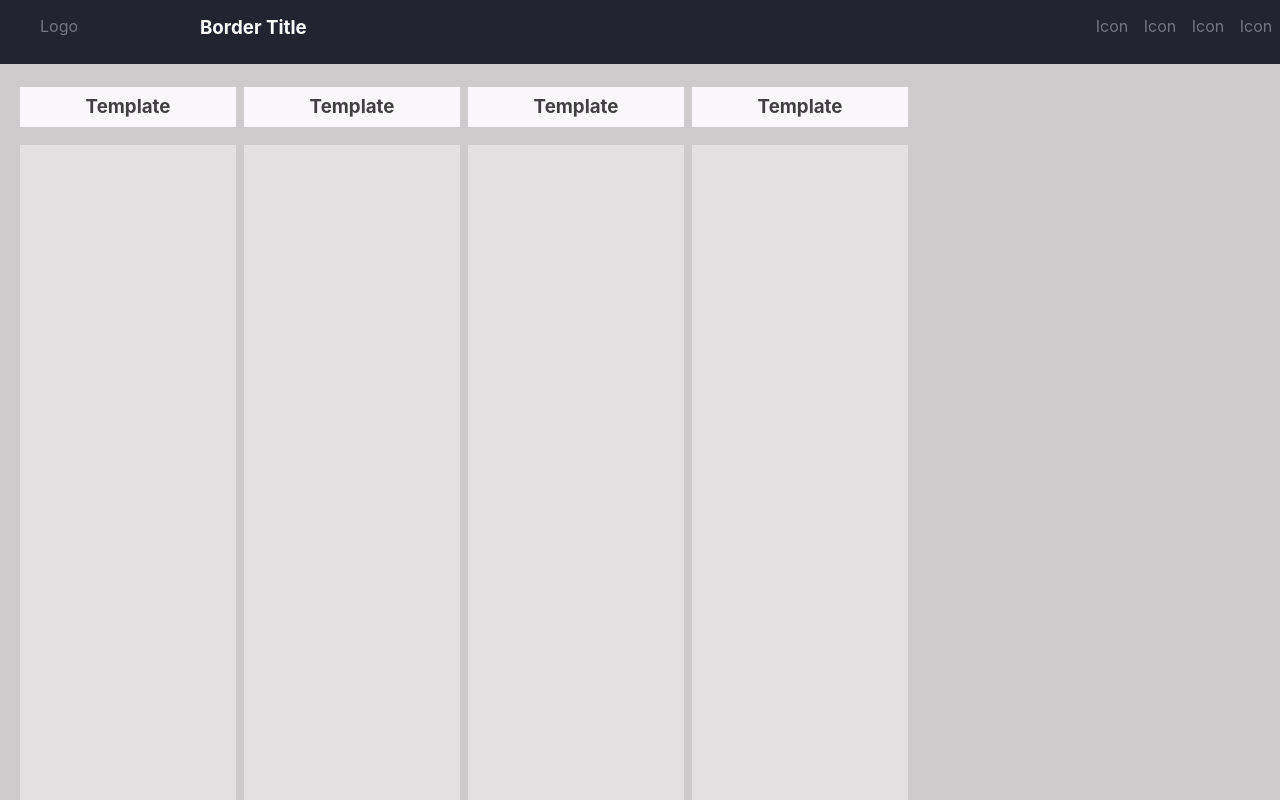
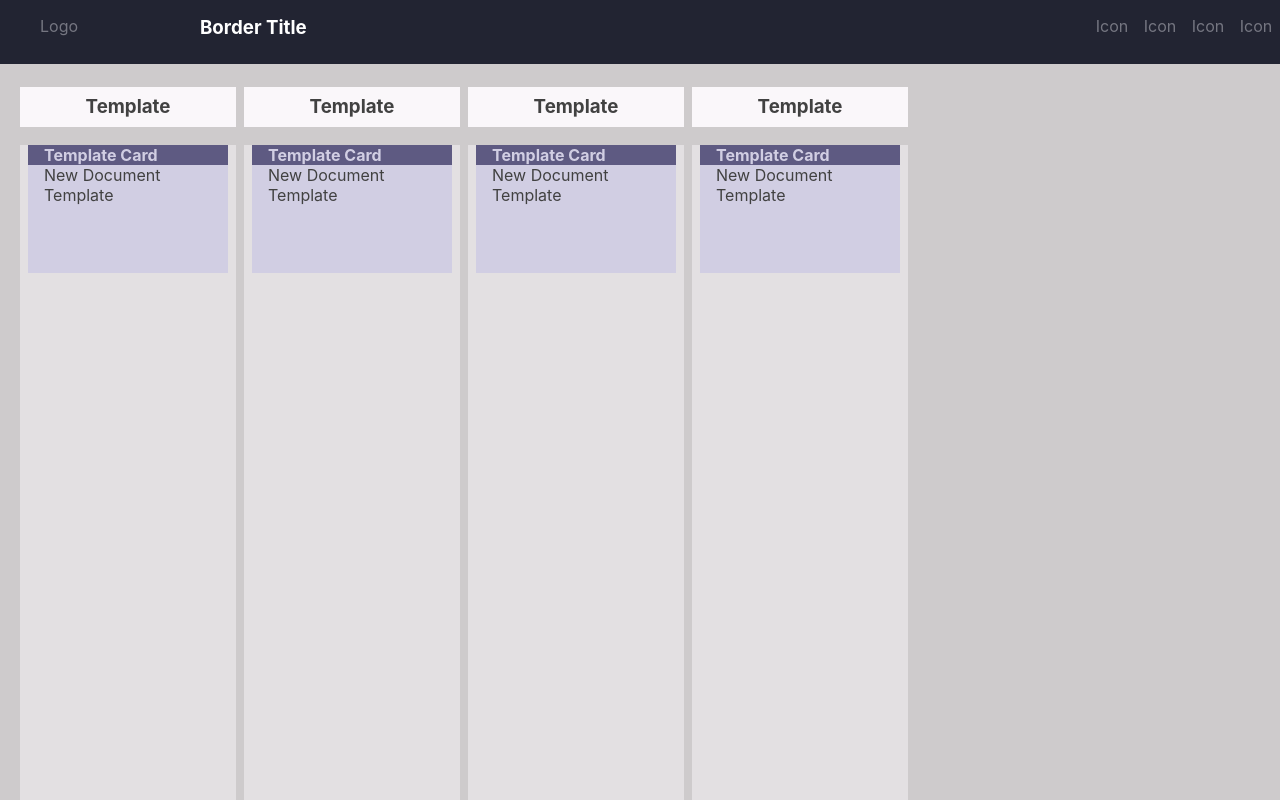
Before and after one commit to techieeliot/project-board, a React (Create React App) app: page / in a window 1280 px wide. Shown: the top 800 px of the page. Built offline with nearby package versions, Linux system fonts and the light colour scheme.

Commit message:
Create Teamplate Card Component closes #3

```diff
--- a/src/App.js
+++ b/src/App.js
@@ -1,6 +1,6 @@
 import React, { useState } from 'react';
 import styled from 'styled-components';
-import { Row, Col } from 'antd';
+import { Card, Row, Col } from 'antd';
 
 const gutters = {};
 const vgutters = {};
@@ -47,7 +47,9 @@ function App() {
         <Lane key={i.toString()} span={24 / colCount}>
           <ColHeader>Template</ColHeader>
           <CardColumn>
-
+            <CardStyled className="template-card" title="Template Card" bordered={false}>
+            New Document Template
+            </CardStyled>
           </CardColumn>
         </Lane>,
       );
@@ -157,3 +159,18 @@ const CardColumn = styled(Col)`
   background: #E3E0E2;
   min-height: 100%;
 `
+
+const CardStyled = styled(Card)`
+  min-height: 8rem;
+
+  .ant-card-head {
+    background-color: var(--template-card-header-color);
+    font-weight: 700;
+    color: var(--template-card-color);
+    padding: 0 1rem;
+  }
+
+  .ant-card-body {
+    padding: 0 1rem;
+  }
+`
--- a/src/index.css
+++ b/src/index.css
@@ -102,9 +102,3 @@ nav h1 {
 .template-card {
   background-color: var(--template-card-color);
 }
-
-.template-card-header {
-  background-color: var(--template-card-header-color);
-  font-weight: 700;
-  color: var(--template-card-color)
-}
```
